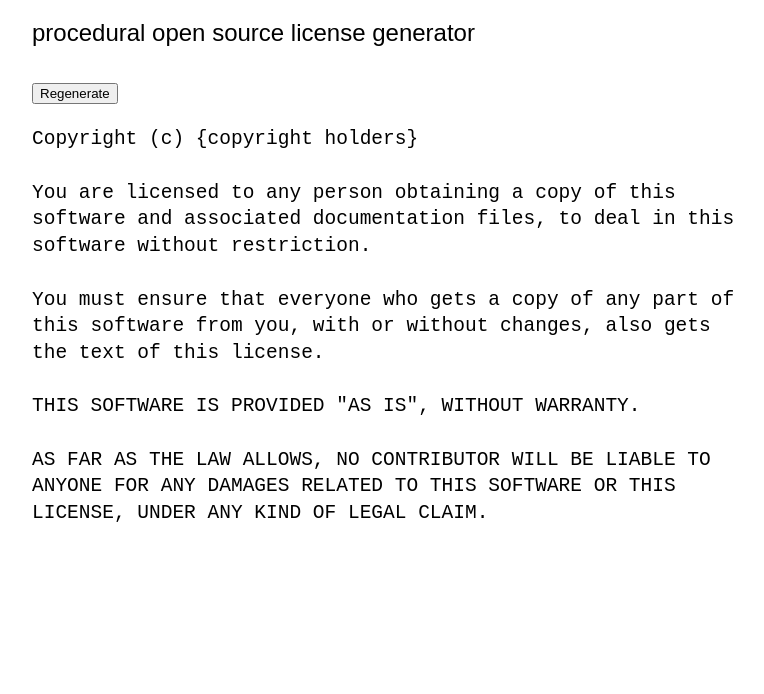
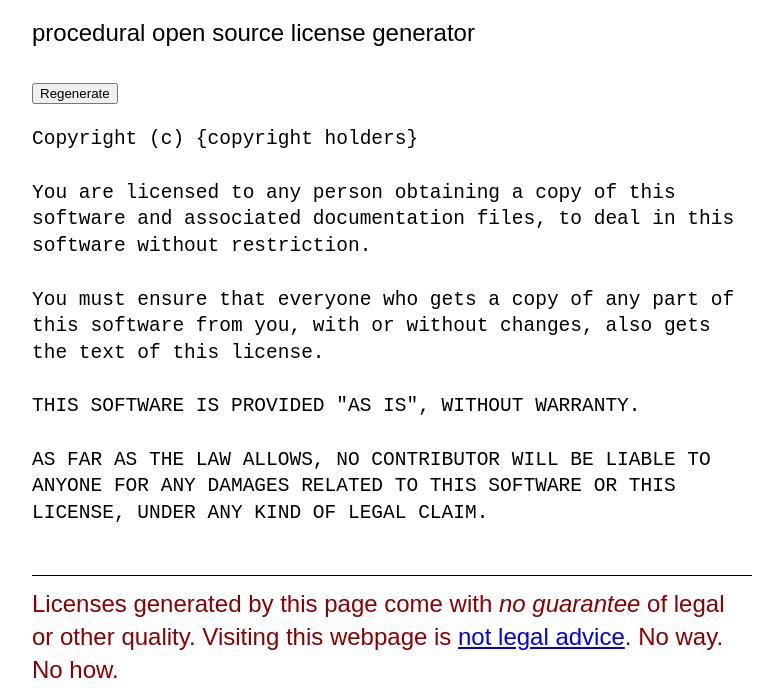
Before and after one commit to berneout/dicelicense.com, a website: page index.html in a window 1280 px wide. Shown: the part 113-807 px from the top of the page, without its empty margins (248-1012 px from the left). Drawn offline with Linux system fonts and the light colour scheme.

Commit message:
Add disclaimer

```diff
--- a/index.html
+++ b/index.html
@@ -7,13 +7,22 @@
     <link href=styles.css rel=stylesheet>
   </head>
   <body>
-    <main id=main>
+    <header role=banner>
       <h1>Dice License</h1>
+    </header>
+    <main id=main role=main>
       <p>procedural open source license generator</p>
       <noscript>
         <p>This website requires JavaScript.</p>
       </noscript>
-      <script src=script.js></script>
     </main>
+    <footer role=contentinfo>
+      Licenses generated by this page come with
+      <em>no guarantee</em> of legal or other quality.
+      Visiting this webpage is
+      <a href=https://notlegaladvice.law>not legal advice</a>.
+      No way.  No how.
+    </footer>
+    <script src=script.js></script>
   </body>
 </html>
--- a/styles.css
+++ b/styles.css
@@ -4,9 +4,18 @@ html {
   line-height: 1.37;
 }
 
-main {
+header[role=banner],
+main[role=main],
+footer[role=contentinfo] {
   margin: 0 auto;
   max-width: 30rem;
+}
+
+footer[role=contentinfo] {
+  margin-top: 2rem;
+  border-top: 1px solid black;
+  padding-top: 0.5rem;
+  color: darkred;
 }
 
 pre {
```
